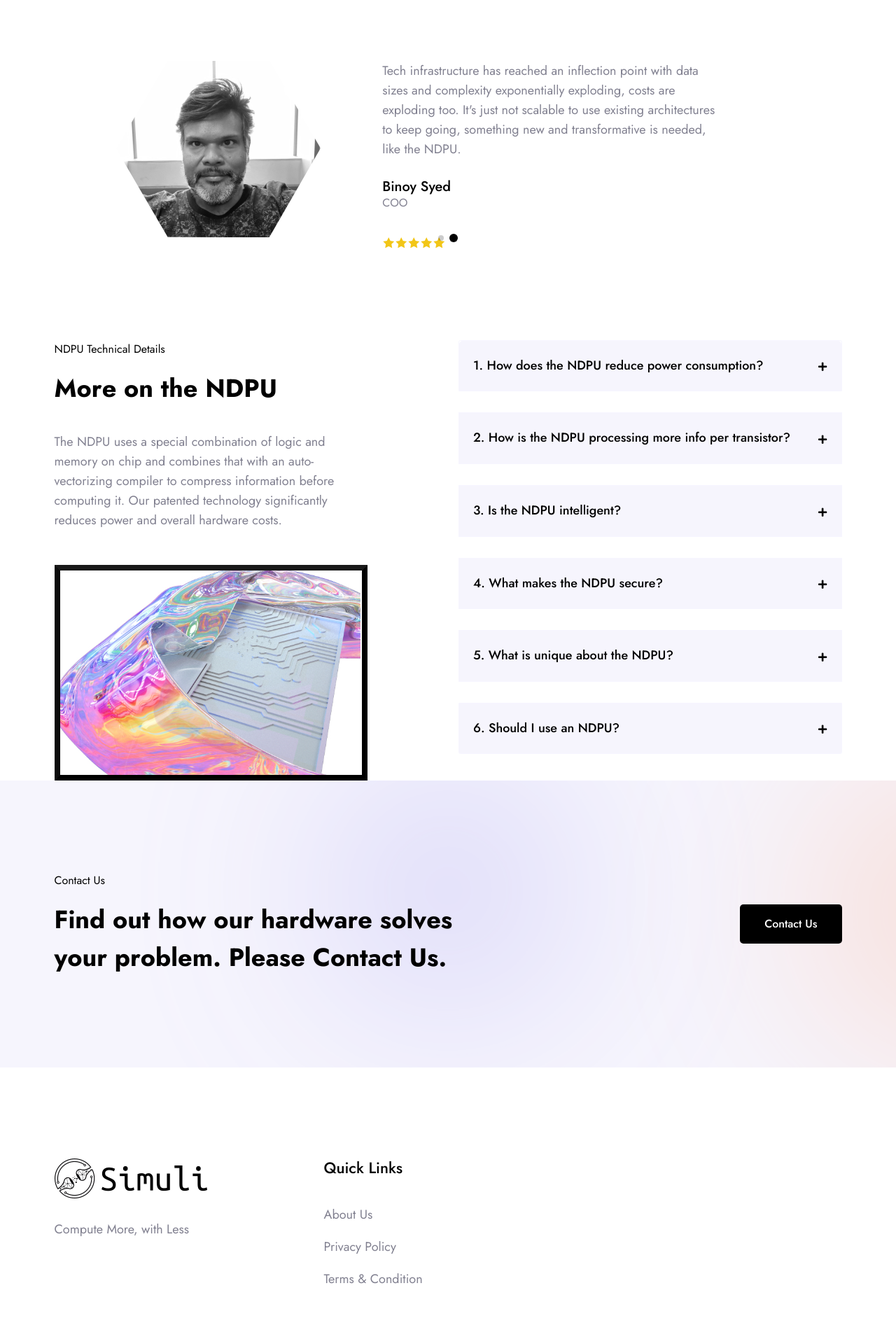
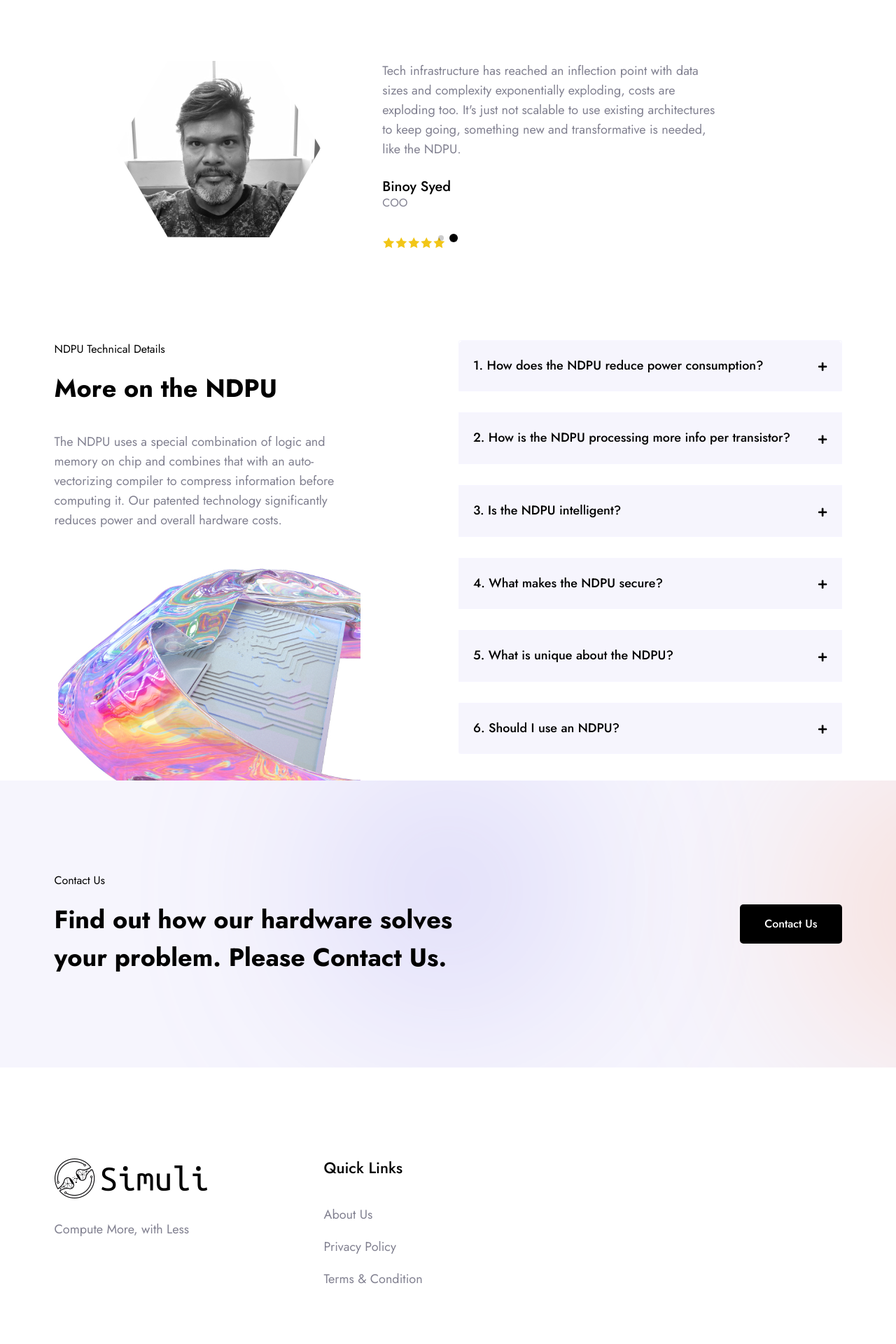
Before and after one commit to simuliinc/simuliinc.github.io, a Jekyll site: the page built from index.md, in a window 1280 px wide. Shown: the part 2740-4660 px from the top of the page at 70% size. Built offline with Jekyll 4.4.1, drawn with Linux system fonts in a browser that asks for light colours.

Commit message:
Update _config.yml

```diff
--- a/_config.yml
+++ b/_config.yml
@@ -540,7 +540,7 @@ faq:
 
 faq2:
   description: The NDPU uses a special combination of logic and memory on chip and combines that with an auto-vectorizing compiler to compress information before computing it. Our patented technology significantly reduces power and overall hardware costs.
-  image: assets/img/about/about-3.jpg
+  image: assets/img/about/about3.jpg
   subtitle: More on the NDPU
   title: NDPU Technical Details
 
```
